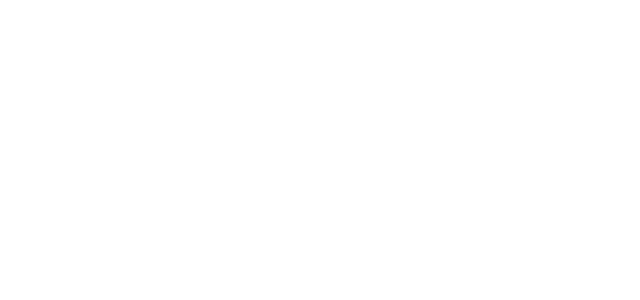
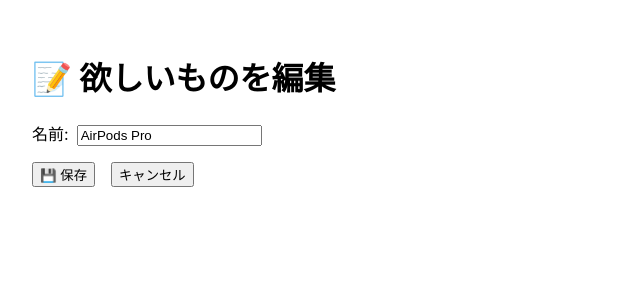
Before and after one commit to Kai-Nakamura10/wishlist-app, a React (Vite) app: page /wishlist/1/edit in a window 1280 px wide. Before the commit this address had no page. Shown: the top 300 px of the page, without its empty margins (0-640 px from the left). Built offline with nearby package versions, Linux system fonts and the light colour scheme.

Commit message:
編集ページ追加

```diff
--- a/src/App.tsx
+++ b/src/App.tsx
@@ -3,6 +3,7 @@
 import HomePage from "./pages/home";
 import WishlistDetailPage from './features/wishlist/WishlistDetailPage';
 import WishlistNewPage from './features/wishlist/WishlistNewPage';
+import WishlistEditPage from './features/wishlist/pages/WishlistEditPage';
 
 function App() {
   return (
@@ -11,6 +12,7 @@
       <Route path="/wishlist" element={<WishlistPage />} />
       <Route path="/wishlist/:id" element={<WishlistDetailPage />} />
       <Route path="/wishlist/new" element={<WishlistNewPage />} />
+      <Route path="/wishlist/:id/edit" element={<WishlistEditPage />} />
     </Routes>
   );
 }
--- a/src/features/wishlist/WishlistPage.tsx
+++ b/src/features/wishlist/WishlistPage.tsx
@@ -1,6 +1,7 @@
 import { Link } from 'react-router-dom';
 import WishlistList from './containers/WishlistContainer';
 import { useWishlist } from './contexts/WishlistContext';
+import styles from './styles/WishlistPage.module.css';
 
 export default function WishlistPage() {
   const { items, isLoading, handleToggle, handleDelete } = useWishlist();
@@ -11,7 +12,7 @@
 
       {/* ✅ ここに追加リンクを表示 */}
       <div style={{ marginBottom: '1rem' }}>
-        <Link to="/wishlist/new" style={{ fontWeight: 'bold', textDecoration: 'none' }}>
+        <Link to="/wishlist/new" className={styles.addButton}>
           + 欲しいものを追加
         </Link>
       </div>
--- a/src/features/wishlist/components/WishlistCard.tsx
+++ b/src/features/wishlist/components/WishlistCard.tsx
@@ -32,6 +32,13 @@
         >
           🗑 削除
         </button>
+        <Link
+          to={`/wishlist/${item.id}/edit`}
+          className={styles.link}
+          style={{ marginLeft: '1rem' }}
+        >
+          ✏️ 編集
+        </Link>
       </div>
     </div>
   );
--- /dev/null
+++ b/src/features/wishlist/pages/WishlistEditPage.tsx
@@ -0,0 +1,53 @@
+// src/features/wishlist/pages/WishlistEditPage.tsx
+import { useNavigate, useParams } from 'react-router-dom';
+import { useState, useEffect } from 'react';
+import { useWishlist } from '../contexts/WishlistContext';
+
+export default function WishlistEditPage() {
+  const { id } = useParams<{ id: string }>();
+  const navigate = useNavigate();
+  const { items } = useWishlist();
+  const [name, setName] = useState('');
+
+  const item = items.find((item) => item.id === id);
+
+  useEffect(() => {
+    if (item) {
+      setName(item.name);
+    }
+  }, [item]);
+
+  const handleSave = () => {
+    if (!item) return;
+    const updated = items.map((i) =>
+      i.id === item.id ? { ...i, name } : i
+    );
+    localStorage.setItem('wishlist', JSON.stringify(updated));
+    navigate('/wishlist');
+  };
+
+  if (!item) return <p>アイテムが見つかりません。</p>;
+
+  return (
+    <div style={{ padding: '2rem' }}>
+      <h1>📝 欲しいものを編集</h1>
+      <label>
+        名前:
+        <input
+          value={name}
+          onChange={(e) => setName(e.target.value)}
+          style={{ marginLeft: '0.5rem' }}
+        />
+      </label>
+      <div style={{ marginTop: '1rem' }}>
+        <button onClick={handleSave}>💾 保存</button>
+        <button
+          onClick={() => navigate('/wishlist')}
+          style={{ marginLeft: '1rem' }}
+        >
+          キャンセル
+        </button>
+      </div>
+    </div>
+  );
+}
--- /dev/null
+++ b/src/features/wishlist/styles/WishlistPage.module.css
@@ -0,0 +1,16 @@
+.addButton {
+  display: inline-block;
+  background-color: #4caf50;
+  color: white;
+  padding: 0.75rem 1.5rem;
+  border-radius: 6px;
+  text-decoration: none;
+  font-weight: bold;
+  font-size: 1rem;
+  box-shadow: 0 2px 4px rgba(0,0,0,0.2);
+  transition: background-color 0.3s ease;
+}
+
+.addButton:hover {
+  background-color: #45a049;
+}
```
